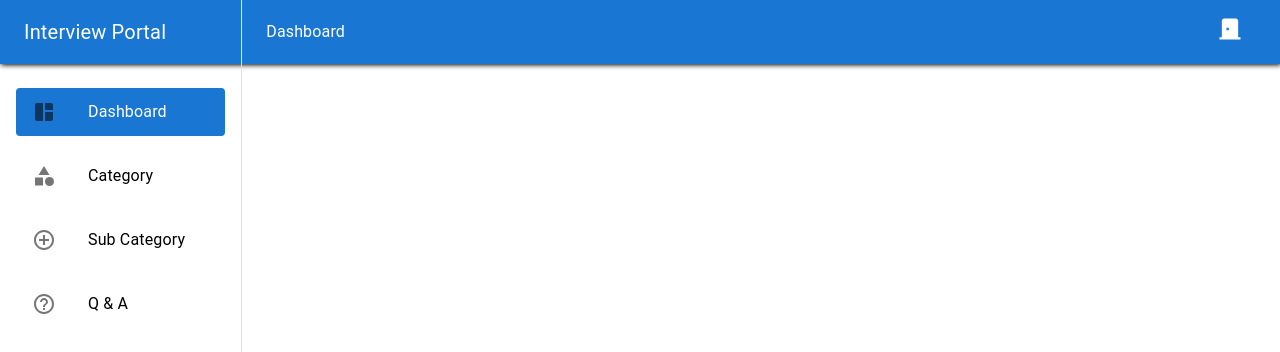
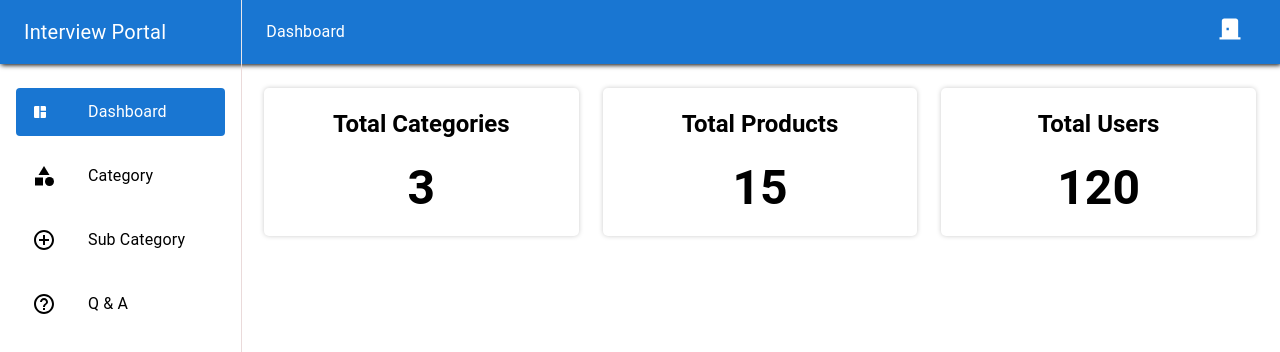
Before and after one commit to jaydeep4884/interview-portal, a React (Create React App) app: page /admin in a window 1280 px wide. Shown: the top 352 px of the page. Built offline with nearby package versions, Linux system fonts and the light colour scheme.

Commit message:
dashboard created

```diff
--- a/src/components/Navbar.jsx
+++ b/src/components/Navbar.jsx
@@ -78,34 +78,14 @@ function Navbar() {
       >
         <List>
           {[
-            {
-              text: "Dashboard",
-              icon: (
-                <MdSpaceDashboard style={{ height: "24px", width: "24px" }} />
-              ),
-              link: "/admin",
-            },
-            {
-              text: "Category",
-              icon: <CategoryIcon style={{ height: "24px", width: "24px" }} />,
-              link: "/category",
-            },
+            { text: "Dashboard", icon: <MdSpaceDashboard />, link: "/admin" },
+            { text: "Category", icon: <CategoryIcon />, link: "/category" },
             {
               text: "Sub Category",
-              icon: (
-                <AddCircleOutlineIcon
-                  style={{ height: "24px", width: "24px" }}
-                />
-              ),
+              icon: <AddCircleOutlineIcon />,
               link: "/subcat",
             },
-            {
-              text: "Q & A",
-              icon: (
-                <HelpOutlineIcon style={{ height: "24px", width: "24px" }} />
-              ),
-              link: "/qa",
-            },
+            { text: "Q & A", icon: <HelpOutlineIcon />, link: "/qa" },
           ].map(({ text, icon, link }) => (
             <ListItemButton
               key={text}
@@ -116,8 +96,18 @@ function Navbar() {
               }}
               component={NavLink}
               to={link}
+              style={({ isActive }) => ({
+                backgroundColor: isActive ? "#1976D2" : "transparent",
+                color: isActive ? "white" : "black",
+              })}
             >
-              <ListItemIcon>{icon}</ListItemIcon>
+              <ListItemIcon
+                sx={{
+                  color: "inherit",
+                }}
+              >
+                {icon}
+              </ListItemIcon>
               <ListItemText primary={text} />
             </ListItemButton>
           ))}
--- a/src/pages/Category.jsx
+++ b/src/pages/Category.jsx
@@ -1,9 +1,14 @@
 import React from "react";
+import Navbar from "../components/Navbar";
+import { Box } from "@mui/material";
 
 function Category() {
   return (
     <>
-      <h1>Category Page</h1>
+      <Box>
+        <Navbar />
+        <h1>Category Page</h1>
+      </Box>
     </>
   );
 }
--- a/src/pages/Qanswer.jsx
+++ b/src/pages/Qanswer.jsx
@@ -1,10 +1,15 @@
+import { Box } from "@mui/material";
 import React from "react";
+import Navbar from "../components/Navbar";
 
 const Qanswer = () => {
   return (
-    <div>
-      <h1>Question Answer Page</h1>
-    </div>
+    <>
+      <Box>
+        <Navbar />
+        <h1>Question Answer Page</h1>
+      </Box>
+    </>
   );
 };
 
--- a/src/pages/SubCat.jsx
+++ b/src/pages/SubCat.jsx
@@ -1,9 +1,14 @@
 import React from "react";
+import Navbar from "../components/Navbar";
+import { Box } from "@mui/material";
 
 function SubCat() {
   return (
     <>
-      <h1>Sub Category</h1>
+      <Box>
+        <Navbar />
+        <h1>Sub Category</h1>
+      </Box>
     </>
   );
 }
--- a/src/pages/admin.jsx
+++ b/src/pages/admin.jsx
@@ -1,10 +1,56 @@
 import React from "react";
 import Navbar from "../components/Navbar";
+import { Box, Container, Typography, Grid } from "@mui/material";
+
+const dashboardData = [
+  { title: "Total Categories", value: 3 },
+  { title: "Total Products", value: 15 },
+  { title: "Total Users", value: 120 },
+];
+
+const StatBox = ({ title, value }) => (
+  <Box
+    sx={{
+      boxShadow: "0px 0px 5px #ccc",
+      padding: "20px",
+      borderRadius: "5px",
+      textAlign: "center",
+      backgroundColor: "#fff",
+    }}
+  >
+    <Typography variant="h5" sx={{ marginBottom: "20px", fontWeight: 700 }}>
+      {title}
+    </Typography>
+    <Typography variant="h3" sx={{ fontWeight: 700 }}>
+      {value}
+    </Typography>
+  </Box>
+);
 
 function Admin() {
   return (
     <>
-      <Navbar />
+      <Box sx={{ position: "relative" }}>
+        <Navbar />
+        <Box
+          sx={{
+            position: "absolute",
+            left: "15rem",
+            top: "5.5rem",
+            width: "calc(100% - 15rem)",
+          }}
+        >
+          <Container maxWidth="lg">
+            <Grid container spacing={3}>
+              {dashboardData.map((item, index) => (
+                <Grid item xs={12} sm={6} md={4} key={index}>
+                  <StatBox title={item.title} value={item.value} />
+                </Grid>
+              ))}
+            </Grid>
+          </Container>
+        </Box>
+      </Box>
     </>
   );
 }
```
